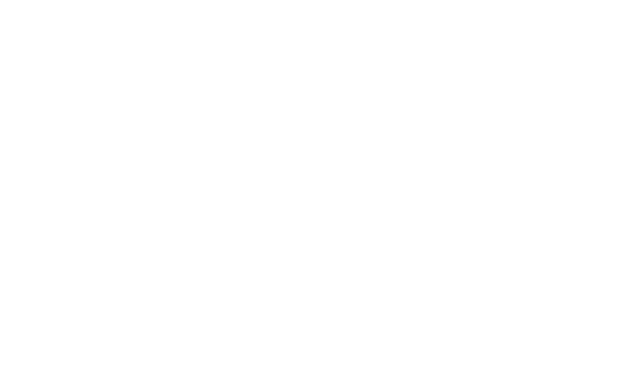
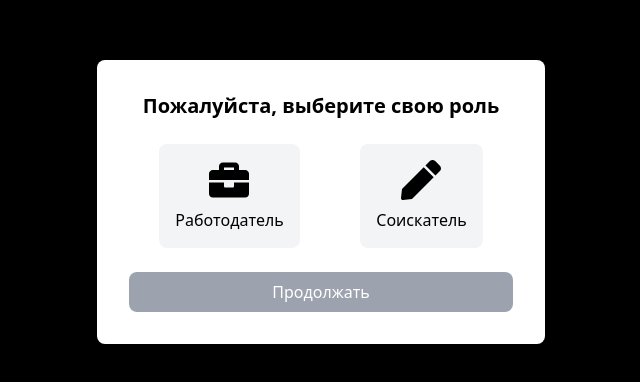
Before and after one commit to ulugbekgithub/it-brat, a React (Vite) app: page /role in a window 1280 px wide. Before the commit this address had no page. Shown: the part 198-580 px from the top of the page, without its empty margins (319-959 px from the left). Built offline with nearby package versions, Linux system fonts and the light colour scheme.

Commit message:
changes codes

```diff
--- a/src/App.jsx
+++ b/src/App.jsx
@@ -12,6 +12,7 @@
 import Notification from "./components/notification";
 import NotFound from "./pages/notFound/notFound";
 import FavoriteProject from "./components/favoriteProject";
+import RoleSelection from "./pages/roll/roleSelection";
 
 function App() {
   return (
@@ -21,6 +22,7 @@
         <Route path="/notFound" element={<NotFound />} />
         <Route path="/sign-in" element={<Login />} />
         <Route path="/sign-up" element={<Register />} />
+        <Route path="/role" element={<RoleSelection />} />
         <Route path="/profile" element={<Profile />}>
           <Route
             path="/profile/favorite-projects"
--- a/src/components/favoriteProject.jsx
+++ b/src/components/favoriteProject.jsx
@@ -43,7 +43,7 @@
           }}
         >
           <div className="w-full relative flex flex-col gap-10 p-5">
-            <button className="absolute top-[-150px] right-[20px]">
+            <button className="absolute top-[-150px] right-[20px]  flex items-center justify-center w-10 h-10 rounded-full bg-gray-500 bg-clip-padding backdrop-filter backdrop-blur-sm bg-opacity-40">
               {item.favorite ? (
                 <IoMdHeart
                   onClick={() => handleDeleteLike(item.id)}
--- a/src/components/projects.jsx
+++ b/src/components/projects.jsx
@@ -62,13 +62,13 @@
           {showProjects.results?.map((item) => (
             <div key={item.id} className="w-full h-full ">
               <div
-                className="bg-cover flex items-end  bg-center w-[100%] h-[335px] rounded-lg"
+                className="bg-cover flex items-end  bg-center w-[100%] h-[335px] rounded-lg "
                 style={{
                   backgroundImage: `url(${item.image})`,
                 }}
               >
                 <div className="w-full relative flex flex-col gap-10 p-5">
-                  <button className="absolute top-[-150px] right-[20px]">
+                  <button className="absolute top-[-150px] right-[20px] flex items-center justify-center w-10 h-10 rounded-full bg-gray-500 bg-clip-padding backdrop-filter backdrop-blur-sm bg-opacity-40">
                     {item.favorite ? (
                       <IoMdHeart
                         onClick={() => handleDeleteLike(item.id)}
--- /dev/null
+++ b/src/pages/roll/roleSelection.jsx
@@ -0,0 +1,50 @@
+import { useState } from 'react';
+import { FaBriefcase, FaPen } from 'react-icons/fa';
+
+const RoleSelection = () => {
+  const [selectedRole, setSelectedRole] = useState(null);
+
+  const handleRoleSelect = (role) => {
+    setSelectedRole(role);
+  };
+
+  return (
+    <div className="flex flex-col items-center justify-center min-h-screen bg-black p-5">
+      <div className="bg-white rounded-lg p-8 shadow-lg max-w-md w-full">
+        <h2 className="text-center text-xl font-semibold mb-6 text-black">
+          Пожалуйста, выберите свою роль
+        </h2>
+        <div className="flex justify-around mb-6">
+          <button
+            onClick={() => handleRoleSelect('employer')}
+            className={`flex flex-col items-center p-4 rounded-lg transition ${
+              selectedRole === 'employer' ? 'bg-red-600 text-white' : 'bg-gray-100 text-black'
+            }`}
+          >
+            <FaBriefcase size={40} />
+            <span className="mt-2">Работодатель</span>
+          </button>
+          <button
+            onClick={() => handleRoleSelect('candidate')}
+            className={`flex flex-col items-center p-4 rounded-lg transition ${
+              selectedRole === 'candidate' ? 'bg-red-600 text-white' : 'bg-gray-100 text-black'
+            }`}
+          >
+            <FaPen size={40} />
+            <span className="mt-2">Соискатель</span>
+          </button>
+        </div>
+        <button
+          className={`w-full py-2 rounded-lg text-white transition ${
+            selectedRole ? 'bg-red-600' : 'bg-gray-400 cursor-not-allowed'
+          }`}
+          disabled={!selectedRole}
+        >
+          Продолжать
+        </button>
+      </div>
+    </div>
+  );
+};
+
+export default RoleSelection;
--- a/src/pages/roll/roll.jsx
+++ /dev/null
@@ -1,8 +0,0 @@
-
-export default function Roll() {
-  return (
-    <div>
-
-    </div>
-  )
-}
```
